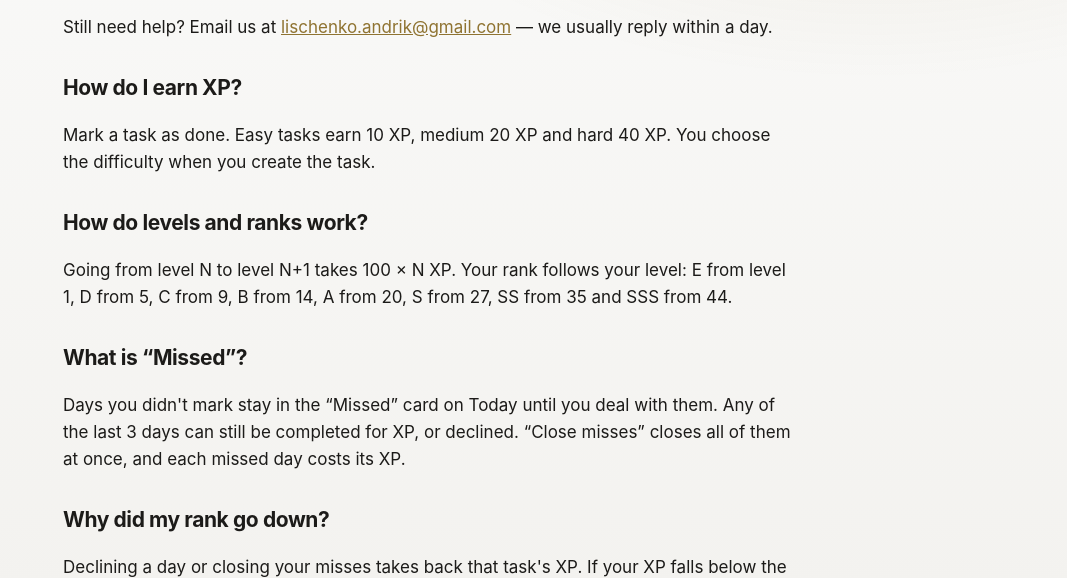
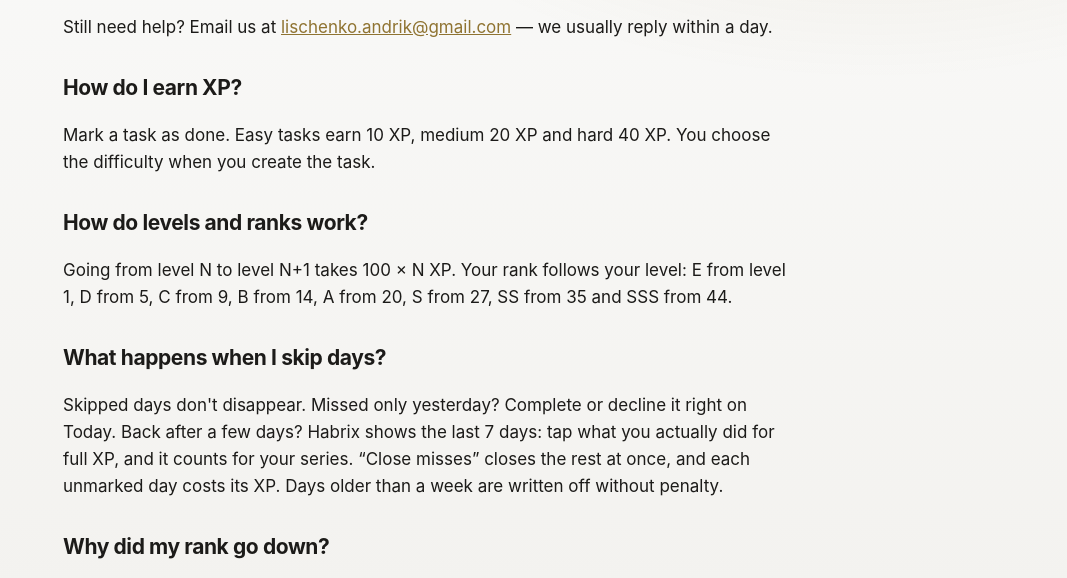
Before and after one commit to lischenkoandrikgermany-dot/habrix, a plain HTML site: page support.html in a window 1280 px wide. Shown: the part 200-778 px from the top of the page, without its empty margins (213-1280 px from the left). Drawn offline with Linux system fonts and the light colour scheme.

Commit message:
Site: return after skipped days, 7-day window
Co-Authored-By: Claude Opus 5.5 <noreply@anthropic.com>

```diff
--- a/support.html
+++ b/support.html
@@ -24,8 +24,8 @@
   <h2>How do levels and ranks work?</h2>
   <p>Going from level N to level N+1 takes 100 × N XP. Your rank follows your level: E from level 1, D from 5, C from 9, B from 14, A from 20, S from 27, SS from 35 and SSS from 44.</p>
 
-  <h2>What is “Missed”?</h2>
-  <p>Days you didn't mark stay in the “Missed” card on Today until you deal with them. Any of the last 3 days can still be completed for XP, or declined. “Close misses” closes all of them at once, and each missed day costs its XP.</p>
+  <h2>What happens when I skip days?</h2>
+  <p>Skipped days don't disappear. Missed only yesterday? Complete or decline it right on Today. Back after a few days? Habrix shows the last 7 days: tap what you actually did for full XP, and it counts for your series. “Close misses” closes the rest at once, and each unmarked day costs its XP. Days older than a week are written off without penalty.</p>
 
   <h2>Why did my rank go down?</h2>
   <p>Declining a day or closing your misses takes back that task's XP. If your XP falls below the rank threshold, the rank goes down too. Nothing is taken away without your tap.</p>
```
Also changed, not shown: index.html (+1 -1 lines).
